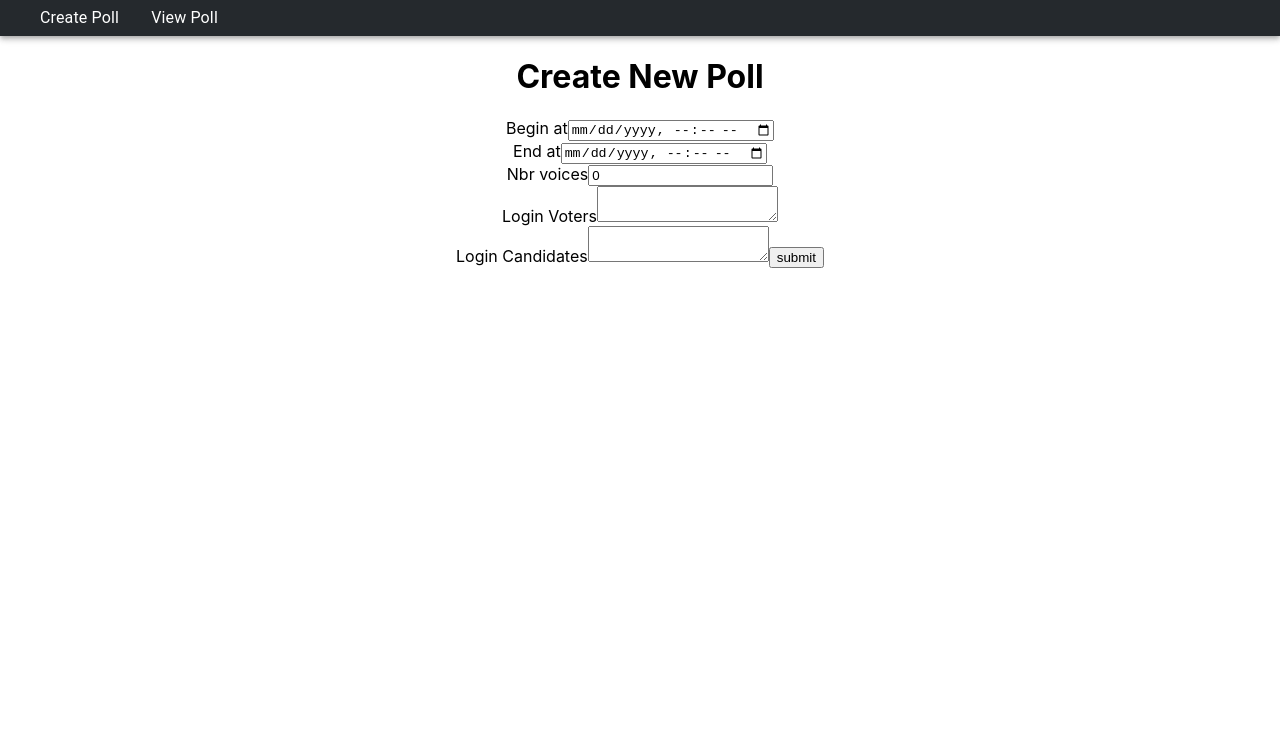
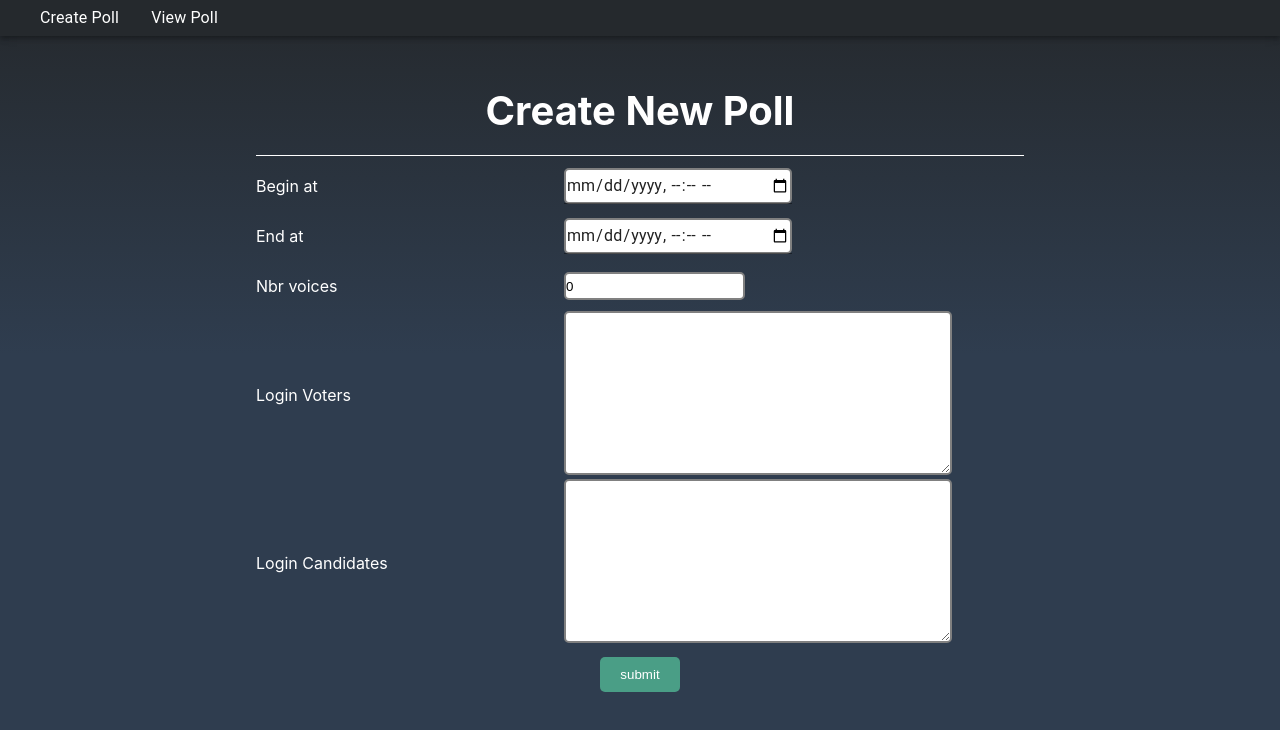
Before and after one commit to Jiwon-Woo/voxotron, a React (Create React App) app in the folder frontend/: page /create in a window 1280 px wide. Shown: the top 730 px of the page. Built offline with nearby package versions, Linux system fonts and the light colour scheme.

Commit message:
frontend: poll update page css design
css 추가, 테이블 형식으로 수정, MUI Input 사용, TextArea 자동 리사이즈 라이브러리 사용 등

```diff
--- /dev/null
+++ b/frontend/src/components/UpdatePollForm/UpdatePollForm.css
@@ -0,0 +1,97 @@
+* {
+  padding: 0;
+  margin: 0;
+}
+
+#root {
+  background: rgb(37, 41, 45);
+  background: linear-gradient(
+    180deg,
+    rgba(37, 41, 45, 1) 0%,
+    rgba(47, 61, 79, 1) 40%,
+    rgba(47, 61, 79, 1) 100%
+  );
+}
+
+.update-new-poll {
+  width: 60vw;
+  height: 100vh;
+  margin-left: 20vw;
+  margin-right: 20vw;
+  margin-top: 50px;
+  display: flex;
+  flex-direction: column;
+}
+
+h1 {
+  color: white;
+  font-size: 40px;
+  margin-bottom: 20px;
+}
+
+#poll-form {
+  border-top: 1px solid white;
+  padding-top: 5px;
+}
+
+table {
+  width: 100%;
+  text-align: left;
+  border-collapse: collapse;
+  margin-bottom: 10px;
+}
+
+thead > tr {
+  height: 50px;
+  background-color: #4a9e86;
+}
+
+tr {
+  height: 50px;
+  padding-top: 5px;
+  padding-bottom: 5px;
+}
+
+td > label {
+  margin-right: 10vw;
+  color: white;
+}
+
+#begin_at,
+#end_at,
+#logins_voters,
+#logins_cands,
+#nbr_voices {
+  border: 2px solid gray;
+  background-color: white;
+  border-radius: 5px;
+}
+
+#logins_voters,
+#logins_cands {
+  min-width: 30vw;
+  min-height: 20vh;
+}
+
+#nbr_voices {
+  min-height: 3vh;
+}
+
+form > button {
+  background-color: #4a9e86;
+  box-shadow: none;
+  border: none;
+  padding: 10px 20px;
+  border-radius: 5px;
+  color: white;
+}
+
+button:hover {
+  transition: background-color 0.5s;
+  cursor: pointer;
+  background-color: #6fc6b1;
+}
+
+button:not(hover) {
+  transition: background-color 0.5s;
+}
--- a/frontend/src/components/UpdatePollForm/UpdatePollForm.jsx
+++ b/frontend/src/components/UpdatePollForm/UpdatePollForm.jsx
@@ -2,6 +2,9 @@ import { React, useEffect, useState } from 'react';
 import { useFormik } from 'formik';
 import axios from 'axios';
 import { useNavigate, useLocation } from 'react-router-dom';
+import TextareaAutosize from 'react-textarea-autosize';
+import Input from '@mui/material/Input';
+import './UpdatePollForm.css';
 
 const UpdatePollForm = () => {
   const [initialValues, setInitialValues] = useState({
@@ -60,28 +63,44 @@ const UpdatePollForm = () => {
     },
   });
   return (
-    <div className="update-new-poll">
+    <div className="update-new-poll ui form">
       <h1>{ifUpdate ? 'Update Poll' : 'Create New Poll'}</h1>
       <form id="poll-form" onSubmit={pollForm.handleSubmit}>
+        <table className="fields">
+          <tbody>
+            <tr>
+              <td>
                 <label name="begin-at">Begin at</label>
-        <input
+              </td>
+              <td>
+                <Input
                   id="begin_at"
                   name="begin_at"
                   type="datetime-local"
                   onChange={pollForm.handleChange}
                   value={pollForm.values.begin_at}
                 />
-        <br />
+              </td>
+            </tr>
+            <tr>
+              <td>
                 <label name="end-at">End at</label>
-        <input
+              </td>
+              <td>
+                <Input
                   id="end_at"
                   name="end_at"
                   type="datetime-local"
                   onChange={pollForm.handleChange}
                   value={pollForm.values.end_at}
                 />
-        <br />
+              </td>
+            </tr>
+            <tr>
+              <td>
                 <label name="nbr-voices">Nbr voices</label>
+              </td>
+              <td>
                 <input
                   id="nbr_voices"
                   name="nbr_voices"
@@ -92,22 +111,36 @@ const UpdatePollForm = () => {
                   onChange={pollForm.handleChange}
                   value={pollForm.values.nbr_voices}
                 />
-        <br />
+              </td>
+            </tr>
+            <tr>
+              <td>
                 <label name="logins-voters">Login Voters</label>
-        <textarea
+              </td>
+              <td>
+                <TextareaAutosize
                   id="logins_voters"
                   name="logins_voters"
                   onChange={pollForm.handleChange}
                   value={pollForm.values.logins_voters}
-        ></textarea>
-        <br />
+                />
+              </td>
+            </tr>
+            <tr>
+              <td>
                 <label name="logins-cands">Login Candidates</label>
-        <textarea
+              </td>
+              <td>
+                <TextareaAutosize
                   id="logins_cands"
                   name="logins_cands"
                   onChange={pollForm.handleChange}
                   value={pollForm.values.logins_cands}
-        ></textarea>
+                />
+              </td>
+            </tr>
+          </tbody>
+        </table>
         <button type="submit" form="poll-form" disabled={pollForm.isSubmitting}>
           submit
         </button>
```
Lines whose indentation alone changed are shown as unchanged.
